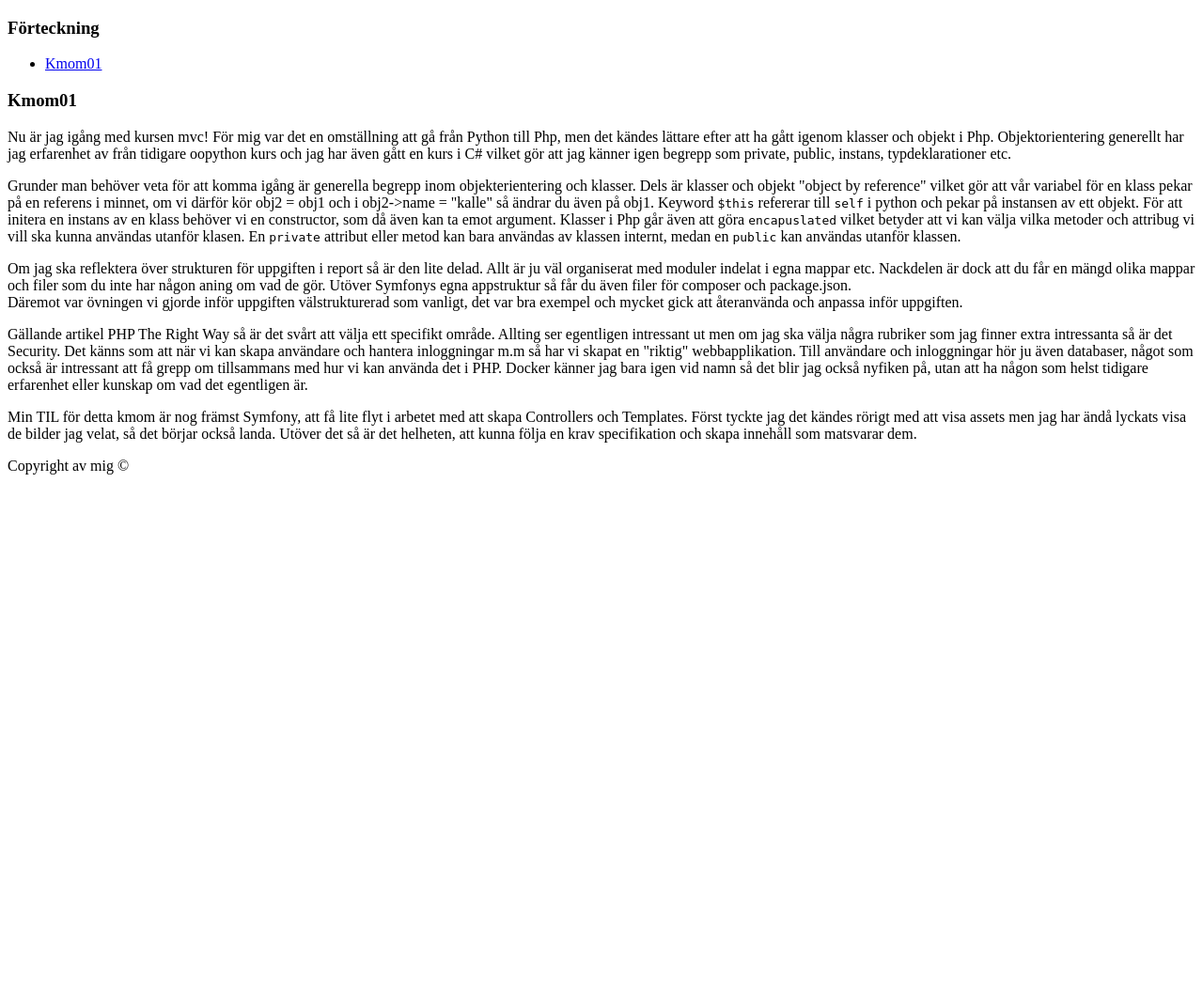
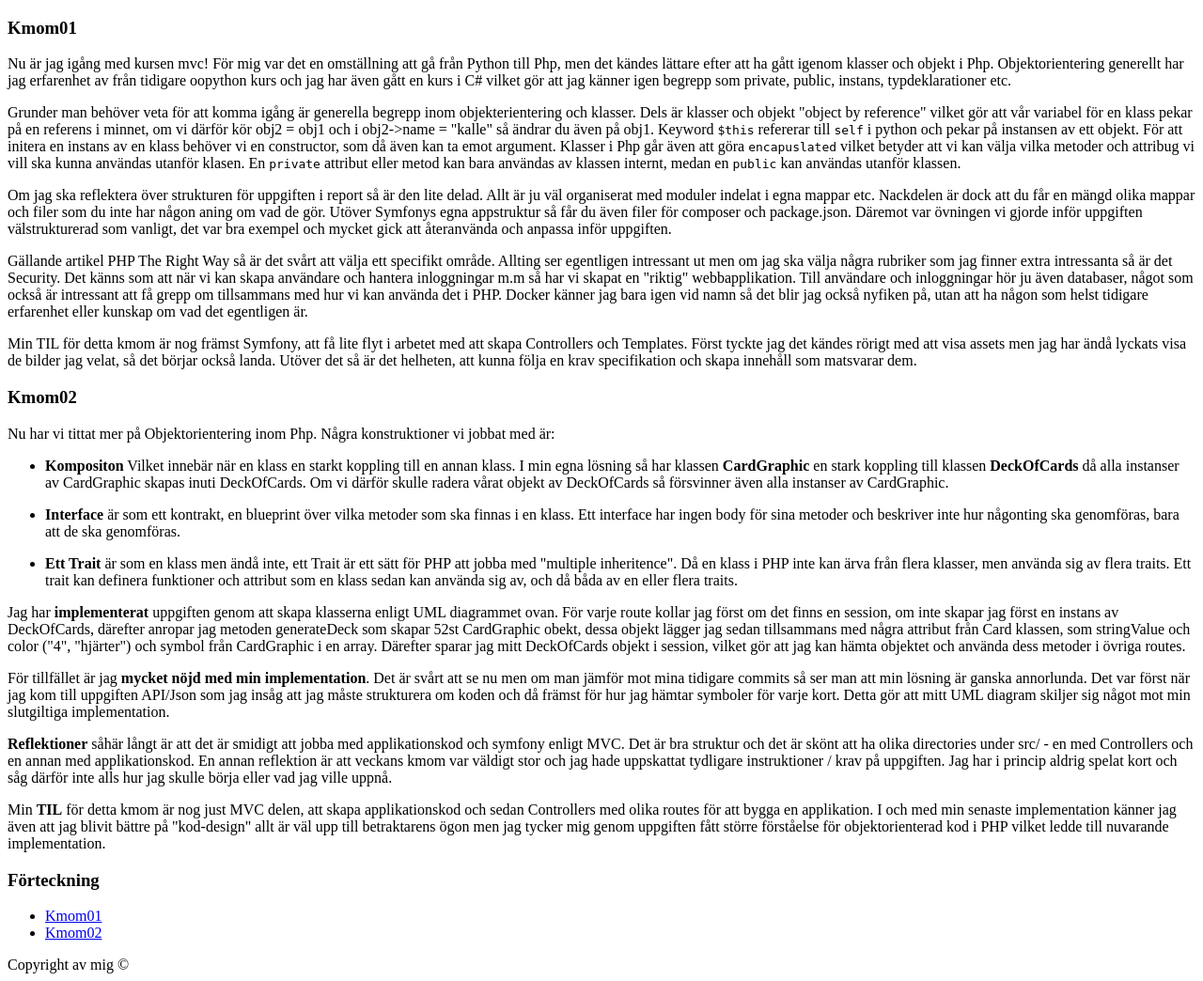
Before and after one commit to KristofferOhlund/mvc, a Symfony app: template templates/report.html.twig in a window 1280 px wide. Shown: the part 240-1284 px from the top of the page at 94% size. Before the commit the page ends 745 px from the top, so only its background shows below. Run offline with Twig, Linux system fonts and the light colour scheme; the template is opened without the code that fills it, so the values that code supplies are empty; some libraries are stand-ins or nearby versions.

Commit message:
added report kmom02

```diff
--- a/assets/styles/app.css
+++ b/assets/styles/app.css
@@ -69,7 +69,7 @@ h4 {
 main p,
 main a,
 main li {
-    /* margin-bottom: 1.2rem; */
+    margin-bottom: 1.2rem;
     font-size: 1rem;
     font-family: 'Merriweather';
 }
--- a/templates/report.html.twig
+++ b/templates/report.html.twig
@@ -1,15 +1,10 @@
 {% extends "base.html.twig" %}
+{% block title %}Report{% endblock title %}
 
 {% block main %}
 <article>
-<div class="report-container">
-    <aside class="right">
-        <h3>Förteckning</h3>
-        <ul>
-            <li><a href="#kmom01">Kmom01</a></li>
-        </ul>
-    </aside>
-    <div class="report">
+<div class="about-container">
+    <div class="box1">
         <section>
             <h1 id="kmom01">Kmom01</h1>
             <p>Nu är jag igång med kursen mvc! För mig var det en omställning att gå från Python till Php, men det kändes lättare efter att ha gått igenom klasser och objekt i Php. Objektorientering generellt har jag erfarenhet av från tidigare oopython kurs och jag har även gått en kurs i C# vilket gör att jag känner igen begrepp som private, public, instans, typdeklarationer etc.</p>
@@ -20,13 +15,44 @@
                 Klasser i Php går även att göra <code>encapuslated</code> vilket betyder att vi kan välja vilka metoder och attribug vi vill ska kunna användas utanför klasen. En <code>private</code> attribut eller metod kan bara användas av klassen internt, medan en <code>public</code> kan användas utanför klassen.
             </p>
             <p>
-                Om jag ska reflektera över strukturen för uppgiften i report så är den lite delad. Allt är ju väl organiserat med moduler indelat i egna mappar etc. Nackdelen är dock att du får en mängd olika mappar och filer som du inte har någon aning om vad de gör. Utöver Symfonys egna appstruktur så får du även filer för composer och package.json. <br>
+                Om jag ska reflektera över strukturen för uppgiften i report så är den lite delad. Allt är ju väl organiserat med moduler indelat i egna mappar etc. Nackdelen är dock att du får en mängd olika mappar och filer som du inte har någon aning om vad de gör. Utöver Symfonys egna appstruktur så får du även filer för composer och package.json.
                 Däremot var övningen vi gjorde inför uppgiften välstrukturerad som vanligt, det var bra exempel och mycket gick att återanvända och anpassa inför uppgiften.
             </p>
             <p>Gällande artikel PHP The Right Way så är det svårt att välja ett specifikt område. Allting ser egentligen intressant ut men om jag ska välja några rubriker som jag finner extra intressanta så är det Security. Det känns som att när vi kan skapa användare och hantera inloggningar m.m så har vi skapat en &quot;riktig&quot; webbapplikation. Till användare och inloggningar hör ju även databaser, något som också är intressant att få grepp om tillsammans med hur vi kan använda det i PHP. Docker känner jag bara igen vid namn så det blir jag också nyfiken på, utan att ha någon som helst tidigare erfarenhet eller kunskap om vad det egentligen är.</p>
             <p>Min TIL för detta kmom är nog främst Symfony, att få lite flyt i arbetet med att skapa Controllers och Templates. Först tyckte jag det kändes rörigt med att visa assets men jag har ändå lyckats visa de bilder jag velat, så det börjar också landa. Utöver det så är det helheten, att kunna följa en krav specifikation och skapa innehåll som matsvarar dem.</p>
         </section>
+        <section>
+            <h1 id="kmom02">Kmom02</h1>
+            <p>
+                Nu har vi tittat mer på Objektorientering inom Php. Några konstruktioner vi jobbat med är: </p>
+                <ul>
+                    <li>
+                        <p><strong>Kompositon</strong> Vilket innebär när en klass en starkt koppling till en annan klass. I min egna lösning så har klassen <strong>CardGraphic</strong> en stark koppling till klassen <strong>DeckOfCards</strong> då alla instanser av CardGraphic skapas inuti DeckOfCards. Om vi därför skulle radera vårat objekt av DeckOfCards så försvinner även alla instanser av CardGraphic.</p>
+                    </li>
+                    <li><p>
+                        <strong>Interface</strong> är som ett kontrakt, en blueprint över vilka metoder som ska finnas i en klass. Ett interface har ingen body för sina metoder och beskriver inte hur någonting ska genomföras, bara att de ska genomföras.
+                    </p></li>
+                    <li><p>
+                        <strong>Ett Trait</strong> är som en klass men ändå inte, ett Trait är ett sätt för PHP att jobba med "multiple inheritence". Då en klass i PHP inte kan ärva från flera klasser, men använda sig av flera traits. Ett trait kan definera funktioner och attribut som en klass sedan kan använda sig av, och då båda av en eller flera traits.
+                    </p></li>
+                </ul>
+
+                <p>Jag har <strong>implementerat</strong> uppgiften genom att skapa klasserna enligt UML diagrammet ovan. För varje route kollar jag först om det finns en session, om inte skapar jag först en instans av DeckOfCards, därefter anropar jag metoden generateDeck som skapar 52st CardGraphic obekt, dessa objekt lägger jag sedan tillsammans med några attribut från Card klassen, som stringValue och color (&quot;4&quot;, &quot;hjärter&quot;) och symbol från CardGraphic i en array. Därefter sparar jag mitt DeckOfCards objekt i session, vilket gör att jag kan hämta objektet och använda dess metoder i övriga routes.</p>
+
+                <p>
+                    För tillfället är jag <strong>mycket nöjd med min implementation</strong>. Det är svårt att se nu men om man jämför mot mina tidigare commits så ser man att min lösning är ganska annorlunda. Det var först när jag kom till uppgiften API/Json som jag insåg att jag måste strukturera om koden och då främst för hur jag hämtar symboler för varje kort. Detta gör att mitt UML diagram skiljer sig något mot min slutgiltiga implementation.
+                </p>
+                <p><strong>Reflektioner</strong> såhär långt är att det är smidigt att jobba med applikationskod och symfony enligt MVC. Det är bra struktur och det är skönt att ha olika directories under src/ - en med Controllers och en annan med applikationskod. En annan reflektion är att veckans kmom var väldigt stor och jag hade uppskattat tydligare instruktioner / krav på uppgiften. Jag har i princip aldrig spelat kort och såg därför inte alls hur jag skulle börja eller vad jag ville uppnå.</p>
+                <p>Min <strong>TIL</strong> för detta kmom är nog just MVC delen, att skapa applikationskod och sedan Controllers med olika routes för att bygga en applikation. I och med min senaste implementation känner jag även att jag blivit bättre på &quot;kod-design&quot; allt är väl upp till betraktarens ögon men jag tycker mig genom uppgiften fått större förståelse för objektorienterad kod i PHP vilket ledde till nuvarande implementation.</p>
+        </section>
     </div>
+        <div class="box2">
+            <h3>Förteckning</h3>
+            <ul>
+                <li><a href="#kmom01">Kmom01</a></li>
+                <li><a href="#kmom02">Kmom02</a></li>
+            </ul>
+        </div>
 </div>
 </article>
 {% endblock %}
```
